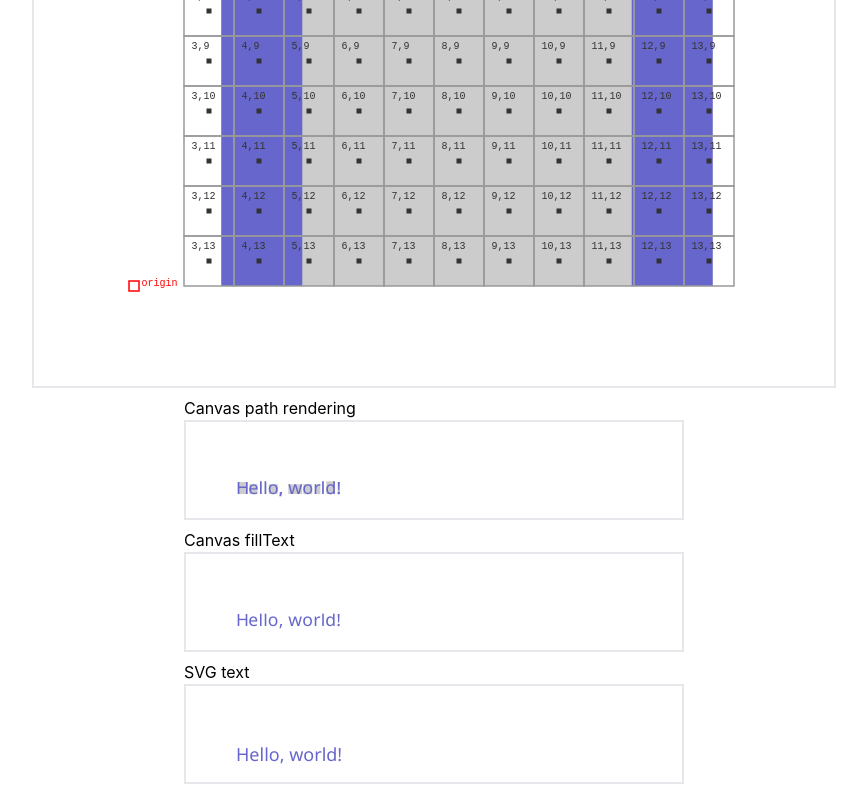
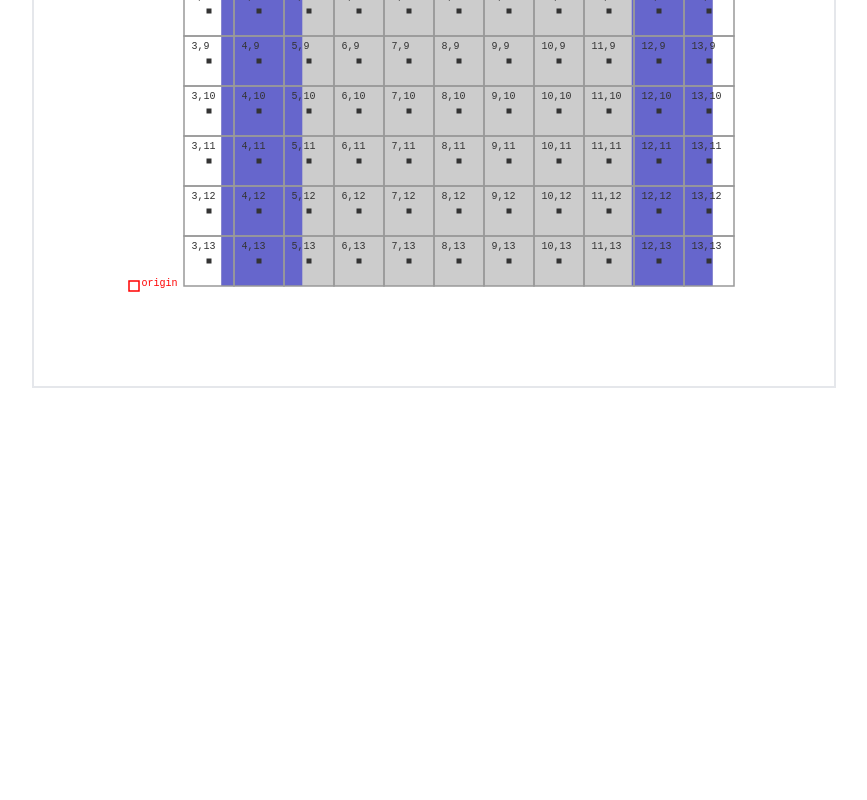
Before and after one commit to anoop901/playing-with-fonts, a React (Vite) app: page / in a window 1280 px wide. Shown: the part 580-1380 px from the top of the page, without its empty margins (206-1073 px from the left). After the commit the page ends 984 px from the top, so only its background shows below. Built offline with nearby package versions, Linux system fonts and the light colour scheme.

Commit message:
remove old stuff

```diff
--- a/src/App.tsx
+++ b/src/App.tsx
@@ -10,7 +10,6 @@ import {
   GLYPH_FILL_COLOR,
   GLYPH_LINE_WIDTH,
   GLYPH_STROKE_COLOR,
-  TEXT_COORDS,
   CONTOUR_POINT_OFF_CURVE_COLOR,
   SHOW_CONTOUR_POINTS,
   PIXEL_GRID_SIZE,
@@ -26,8 +25,6 @@ import defaultFontUrl from "./assets/NotoSans-Regular.ttf";
 
 function App() {
   const canvasRef = useRef<HTMLCanvasElement>(null);
-  const canvas2Ref = useRef<HTMLCanvasElement>(null);
-  const canvas3Ref = useRef<HTMLCanvasElement>(null);
   const fileInputRef = useRef<HTMLInputElement>(null);
   const [selectedFile, setSelectedFile] = useState<string | null>(null);
   const [fileData, setFileData] = useState<Uint8Array | null>(null);
@@ -44,7 +41,6 @@ function App() {
       .then((buffer) => setFileData(new Uint8Array(buffer)))
       .catch((err) => console.error("Failed to load default font:", err));
   }, []);
-  const [loadedFontName, setLoadedFontName] = useState<string | null>(null);
   const { data: fontData, error: fontError } = useMemo(() => {
     if (fileData == null) return { data: null, error: "no font file selected" };
     try {
@@ -66,15 +62,6 @@ function App() {
     const glyphIndex = fontData?.lookupGlyphIndex(charCode) ?? 0;
     return fontData?.glyphs[glyphIndex];
   }, [fontData, text]);
-
-  function clear(ctx: CanvasRenderingContext2D) {
-    const dpr = window.devicePixelRatio || 1;
-    ctx.canvas.width = CANVAS_WIDTH_PX * dpr;
-    ctx.canvas.height = CANVAS_HEIGHT_PX * dpr;
-    ctx.resetTransform();
-    ctx.scale(dpr, dpr);
-    ctx.clearRect(0, 0, CANVAS_WIDTH_PX, CANVAS_HEIGHT_PX);
-  }
 
   const drawGlyph = useCallback(
     (ctx: CanvasRenderingContext2D, glyph: GlyphData) => {
@@ -176,32 +163,8 @@ function App() {
     [drawCurves],
   );
 
-  const drawFromFontFile = useCallback(() => {
+  const drawSingleGlyph = useCallback(() => {
     const ctx = canvasRef.current?.getContext("2d");
-    if (!ctx) return;
-    clear(ctx);
-
-    if (fontData == null) return;
-
-    const scale = fontSize / fontData.unitsPerEm;
-    ctx.translate(TEXT_COORDS.x, TEXT_COORDS.y);
-    ctx.scale(scale, scale);
-    ctx.save();
-    ctx.scale(1, -1);
-
-    for (const char of text) {
-      const codePoint = char.codePointAt(0)!;
-      const glyphIndex = fontData.lookupGlyphIndex(codePoint);
-      const glyph = fontData.glyphs[glyphIndex];
-      if (glyph != null) {
-        drawGlyph(ctx, glyph);
-      }
-      ctx.translate(glyph?.hMetrics.advanceWidth ?? 0, 0);
-    }
-  }, [drawGlyph, fontData, text, fontSize]);
-
-  const drawSingleGlyph = useCallback(() => {
-    const ctx = canvas3Ref.current?.getContext("2d");
     if (!ctx) return;
     if (!fontData) return;
 
@@ -250,41 +213,9 @@ function App() {
     ctx.restore();
   }, [drawGlyph, firstGlyph, fontData, pixelGridOrigin, fontSize]);
 
-  const drawDirectlyToCanvas = useCallback(async () => {
-    const ctx = canvas2Ref.current?.getContext("2d");
-    if (!ctx) return;
-    clear(ctx);
-
-    if (fontData == null || fileData == null) return;
-
-    // 1. Create a FontFace from the raw binary
-    const fontFace = new FontFace(
-      "MyUploadedFont",
-      fileData.buffer as ArrayBuffer,
-    );
-
-    // 2. Load it (parses the font and makes it ready to use)
-    await fontFace.load();
-
-    // 3. Register it with the document so the canvas can find it
-    document.fonts.add(fontFace);
-    setLoadedFontName("MyUploadedFont");
-
-    const scale = fontSize / fontData.unitsPerEm;
-    ctx.translate(TEXT_COORDS.x, TEXT_COORDS.y);
-    ctx.scale(scale, scale);
-    ctx.fillStyle = GLYPH_FILL_COLOR;
-
-    // 4. Reference the font by the name you gave it in step 1
-    ctx.font = `${fontData.unitsPerEm}px MyUploadedFont`;
-    ctx.fillText(text, 0, 0);
-  }, [fontData, fileData, text, fontSize]);
-
   const draw = useCallback(() => {
-    drawFromFontFile();
-    drawDirectlyToCanvas();
     drawSingleGlyph();
-  }, [drawDirectlyToCanvas, drawFromFontFile, drawSingleGlyph]);
+  }, [drawSingleGlyph]);
 
   useEffect(() => {
     draw();
@@ -365,7 +296,7 @@ function App() {
       <div className="flex flex-col items-start">
         <div>Single glyph on pixel grid</div>
         <canvas
-          ref={canvas3Ref}
+          ref={canvasRef}
           onPointerDown={(e) => {
             e.currentTarget.setPointerCapture(e.pointerId);
             setIsDragging(true);
@@ -392,43 +323,6 @@ function App() {
           className="border-2 border-gray-200 [image-rendering:pixelated]"
         />
       </div>
-      <div className="flex flex-col items-start">
-        <div>Canvas path rendering</div>
-        <canvas
-          ref={canvasRef}
-          style={{ width: CANVAS_WIDTH_PX, height: CANVAS_HEIGHT_PX }}
-          className="border-2 border-gray-200 [image-rendering:pixelated]"
-        />
-      </div>
-      <div className="flex flex-col items-start">
-        <div>Canvas fillText</div>
-        <canvas
-          ref={canvas2Ref}
-          style={{ width: CANVAS_WIDTH_PX, height: CANVAS_HEIGHT_PX }}
-          className="border-2 border-gray-200 [image-rendering:pixelated]"
-        />
-      </div>
-      <div>
-        <div>SVG text</div>
-        <svg
-          width={CANVAS_WIDTH_PX}
-          height={CANVAS_HEIGHT_PX}
-          className="border-2 border-gray-200 [image-rendering:pixelated]"
-        >
-          {loadedFontName && (
-            <text
-              x={TEXT_COORDS.x}
-              y={TEXT_COORDS.y}
-              style={{
-                font: `${fontSize}px ${loadedFontName}`,
-                fill: GLYPH_FILL_COLOR,
-              }}
-            >
-              {text}
-            </text>
-          )}
-        </svg>
-      </div>
     </div>
   );
 }
--- a/src/constants.ts
+++ b/src/constants.ts
@@ -1,11 +1,5 @@
-import { Vector2 } from "./util/Vector2";
-
 export const CANVAS_WIDTH_PX = 500;
 export const CANVAS_HEIGHT_PX = 100;
-export const TEXT_COORDS = new Vector2(
-  CANVAS_WIDTH_PX * 0.1,
-  CANVAS_HEIGHT_PX * 0.75,
-);
 
 export const BBOX_FILL_COLOR = "#cccccc";
 
```
